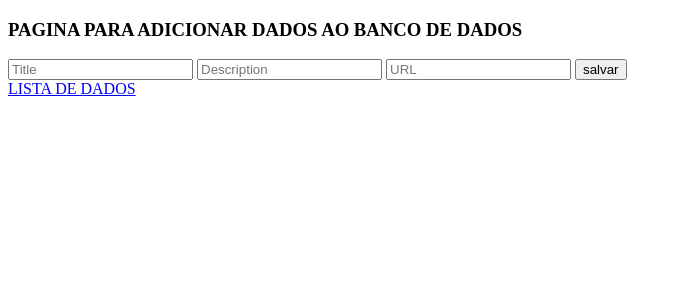
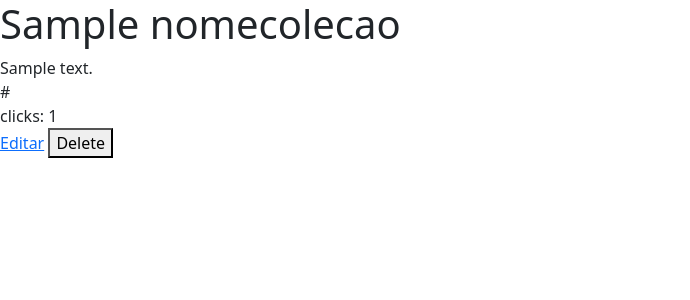
Before and after one commit to fabioamorim25/link_engagement, a Node server app: page / in a window 1280 px wide. Shown: the top 300 px of the page, without its empty margins (0-690 px from the left). Run offline with Node 20, Linux system fonts and the light colour scheme; tables that the repository leaves empty hold one stand-in row (values such as "Sample post"); some libraries are stand-ins or nearby versions.

Commit message:
Alteração na estrutura das rotas do sistema

```diff
--- a/controllers/controllerReq.js
+++ b/controllers/controllerReq.js
@@ -72,7 +72,7 @@
         res.redirect ('/');
 
     } catch (error) {
-        res.status(404).send(error);
+        res.render('add.ejs', { error, body : req.body });
     }
 }
 
--- a/package.json
+++ b/package.json
@@ -11,6 +11,6 @@
   "dependencies": {
     "ejs": "^3.1.8",
     "express": "^4.18.1",
-    "mongoose": "^6.5.3"
+    "mongoose": "^6.5.4"
   }
 }
--- a/routes/rotasGeral.js
+++ b/routes/rotasGeral.js
@@ -4,20 +4,20 @@
 
 
 
-router.get('/all', controllerReq.todoDado);//rota para mostra todos os dados para o usuario
 
+//mostra pagina de add dados e executar a funcionalidade que adiciona os dados ao banco de dados---------------------------
+router.get('/add', (req,res)=>{//carregar a pagina para adicionar dados
+    res.render('add.ejs');
+});
+router.post('/', express.urlencoded({extended:true}), controllerReq.addDado); //ROTA PARA ADICIONAR DADOS AO BANCO DE DADOS
+//-------------------------------------------------------------------------------------------------------------------------
+
+router.get('/', controllerReq.todoDado);//rota para mostra todos os dados para o usuario
 
 
 router.get('/:title', controllerReq.redirect);//rota para iniciar a funcionalidade de redirecionar
 
 
-
-//mostra pagina de add dados e executar a funcionalidade que adiciona os dados ao banco de dados---------------------------
-router.get('/', (req,res)=>{//carregar a pagina para adicionar dados
-    res.render('index.ejs');
-});
-router.post('/', express.urlencoded({extended:true}), controllerReq.addDado); //ROTA PARA ADICIONAR DADOS AO BANCO DE DADOS
-//-------------------------------------------------------------------------------------------------------------------------
 
 
 
--- a/templates/index.ejs
+++ b/templates/add.ejs
@@ -4,6 +4,10 @@
     <meta charset="UTF-8">
     <meta http-equiv="X-UA-Compatible" content="IE=edge">
     <meta name="viewport" content="width=device-width, initial-scale=1.0">
+
+    <!--usar o bootstrap-->
+    <link href="https://cdn.jsdelivr.net/npm/bootstrap@5.1.3/dist/css/bootstrap.min.css" rel="stylesheet" integrity="sha384-1BmE4kWBq78iYhFldvKuhfTAU6auU8tT94WrHftjDbrCEXSU1oBoqyl2QvZ6jIW3" crossorigin="anonymous">
+
     <title>adicionar dados</title>
 </head>
 <body>
@@ -21,7 +25,7 @@
 
 
 <!-- link para acessar todos os dados existentes -->
-<a href="/all">LISTA DE DADOS</a>
+<a href="/">LISTA DE DADOS</a>
 
 
 </body>
--- a/templates/all.ejs
+++ b/templates/all.ejs
@@ -4,13 +4,15 @@
     <meta charset="UTF-8">
     <meta http-equiv="X-UA-Compatible" content="IE=edge">
     <meta name="viewport" content="width=device-width, initial-scale=1.0">
+
+    <!--usar o bootstrap-->
+    <link href="https://cdn.jsdelivr.net/npm/bootstrap@5.1.3/dist/css/bootstrap.min.css" rel="stylesheet" integrity="sha384-1BmE4kWBq78iYhFldvKuhfTAU6auU8tT94WrHftjDbrCEXSU1oBoqyl2QvZ6jIW3" crossorigin="anonymous">
+
+
     <title>mostra todos os dados</title>
 </head>
 <body>
 
-<h3>PAGINA COM TODOS OS DADOS DO SISITEMA</h3>
-<!-- link para acessar a pagina para adicionar dados -->
-<a href="/">ADICIONAR DADOS</a>
 
     <% for(let i=0; i< dados.length; i++){%>
         <div id='<%=dados[i]._id%>'>
@@ -24,9 +26,6 @@
             <button onclick="removerEdeleta_Dado ('<%=dados[i]._id%>')" >Delete</button>
         </div>
     <%}%>
-
-
-
 
 
 
--- a/templates/edit.ejs
+++ b/templates/edit.ejs
@@ -4,6 +4,11 @@
     <meta charset="UTF-8">
     <meta http-equiv="X-UA-Compatible" content="IE=edge">
     <meta name="viewport" content="width=device-width, initial-scale=1.0">
+
+    <!--usar o bootstrap-->
+    <link href="https://cdn.jsdelivr.net/npm/bootstrap@5.1.3/dist/css/bootstrap.min.css" rel="stylesheet" integrity="sha384-1BmE4kWBq78iYhFldvKuhfTAU6auU8tT94WrHftjDbrCEXSU1oBoqyl2QvZ6jIW3" crossorigin="anonymous">
+
+
     <title>editar dados</title>
 </head>
 <body>
```
Also changed, not shown: 2 other files. Lines whose indentation alone changed are shown as unchanged.
